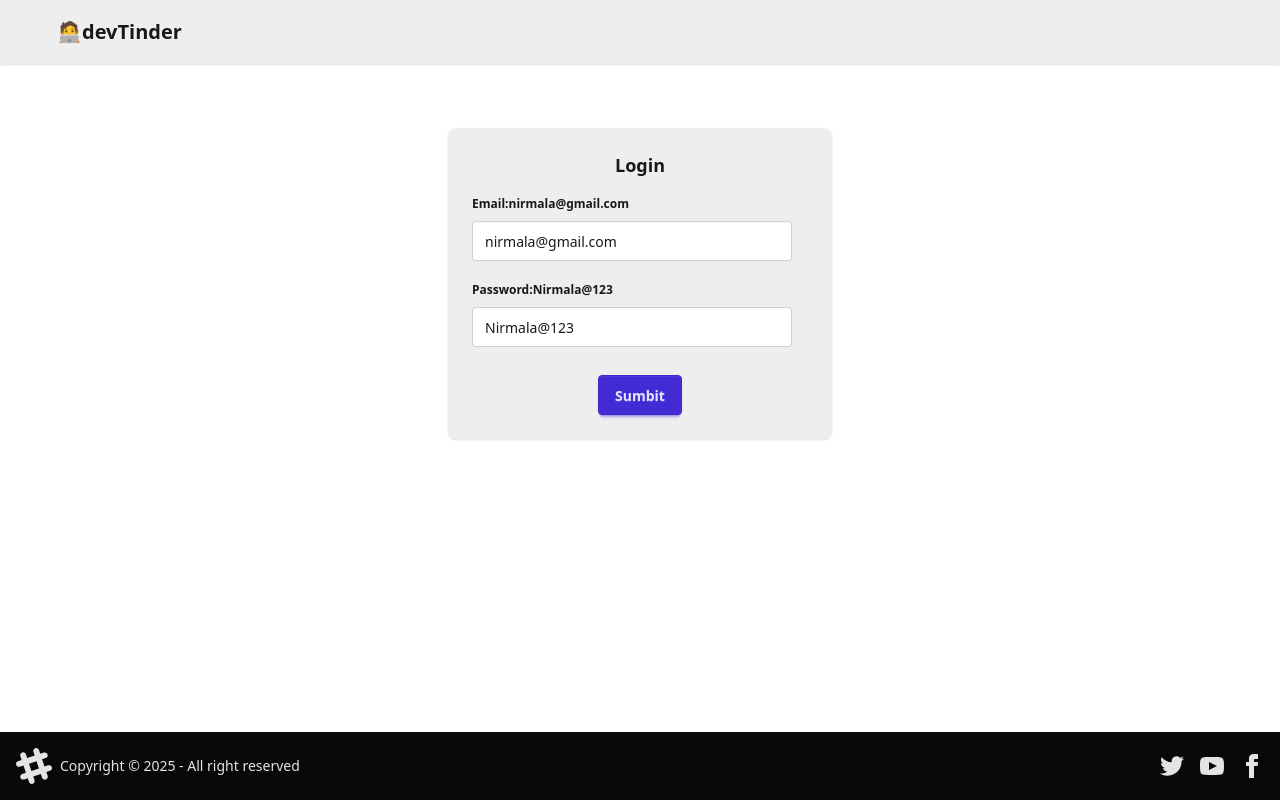
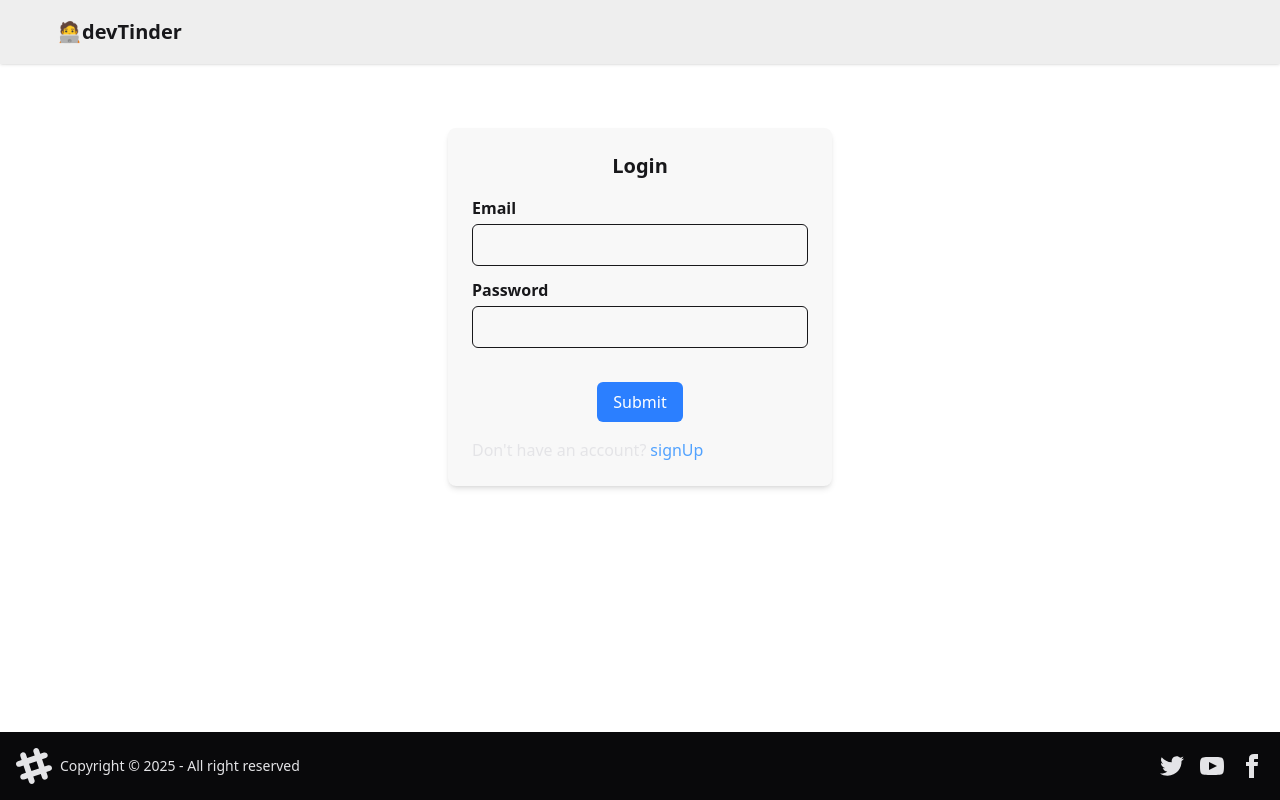
Before and after one commit to sarveshwar4/devTinder-Web, a React (Vite) app: page /login in a window 1280 px wide. Built offline with nearby package versions, Linux system fonts and the light colour scheme; no server answers.

Commit message:
feat:signUp, sendind interested/ignored

```diff
--- a/src/component/Connection.jsx
+++ b/src/component/Connection.jsx
@@ -11,6 +11,7 @@ const Connection = () => {
       try{
         const res = await axios.get(BASE_URL + "/user/connection/view",{withCredentials: true});
         dispatch(addConnections(res.data.data));
+        console.log(res.data.data)
       }catch(error){
         console.log(error);
       }
@@ -18,12 +19,13 @@ const Connection = () => {
   useEffect(()=>{
     fetchConnection();
   }, []);
-  if(!Userconnections) return;
-  if(Userconnections === 0) return (<h1>No Connections</h1>)
+  if(!Userconnections) return null;
+  if(Userconnections.length === 0) return (<h1>No Connections</h1>)
   return Userconnections && (
     <div className='my-[5%] text-center'>
         <h1 className='text-3xl font-bold text-white mb-2'>Connections</h1>
-          {Userconnections.map((connection, key)=>{
+          {Userconnections.filter(connection => connection !== null).
+          map((connection, key)=>{
             const {firstName, lastName, age, gender, about, photoUrl} = connection
               return(
               <div className=' rounded-lg w-1/2 m-4 flex p-4 mx-auto bg-base-200' key={key}>
--- a/src/component/EditProfile.jsx
+++ b/src/component/EditProfile.jsx
@@ -102,7 +102,6 @@ const EditProfile = ({ user }) => {
                 onChange={(e) => setAbout(e.target.value)}
               />
             </fieldset>
-
             <p className="text-red-500">{errors}</p>
             <div className="card-actions justify-center mt-2">
               <button className="btn btn-primary" onClick={updateProfile}>Sumbit</button>
--- a/src/component/Feed.jsx
+++ b/src/component/Feed.jsx
@@ -25,7 +25,7 @@ const Feed = () => {
   }, []);
   return (
     <div className="flex justify-center my-[7%]">
-      {feed.length > 0 ? <UserCard user={feed[2]} /> : <p>Loading feed...</p>}
+      {feed.length > 0 ? <UserCard user={feed[0]} /> : <p>Loading feed...</p>}
     </div>
   );
 };
--- a/src/component/Login.jsx
+++ b/src/component/Login.jsx
@@ -5,11 +5,15 @@ import axios from "axios";
 import BASE_URL from "../utils/constansts";
 import { useNavigate } from "react-router-dom";
 const Login = () => {
-  const [email, setEmail] = useState("nirmala@gmail.com");
-  const [password, setPassword] = useState("Nirmala@123");
+  const [email, setEmail] = useState("");
+  const [password, setPassword] = useState("");
+  const [firstName, setFirstname] = useState("");
+  const [lastName, setlastName] = useState("");
+  const[loggedInUser, setLoggedinUser] = useState(true);
   const [error, setError] = useState("");
   const dispatch = useDispatch();
   const Navigate = useNavigate();
+
   const handleLogin = async () => {
     try {
       const res = await axios.post(
@@ -27,38 +31,114 @@ const Login = () => {
       console.log(error);
     }
   };
+
+  const handleSignUp = async()=>{
+   try {
+    const res = await axios.post(BASE_URL + "/signUp", {
+       firstName,
+       lastName,
+       email,
+       password
+    },
+    {withCredentials : true},);
+    Navigate("/profile");
+    dispatch(addUser(res.data.data))
+    console.log(res);
+  }catch(error){
+    console.log(error);
+  }
+  }
   return (
-    <div className="flex item-center justify-center mt-[10%]">
-      <div className="card bg-base-300 w-96 shadow-sm">
-        <div className="card-body">
-          <h2 className="card-title justify-center">Login</h2>
-          <fieldset className="fieldset">
-            <legend className="fieldset-legend">Email:{email}</legend>
+    // <div className="flex item-center justify-center mt-[10%]">
+    //   <div className="card bg-base-300 w-96 shadow-sm">
+    //     <div className="card-body">
+    //       <h2 className="card-title justify-center">Login</h2>
+    //       <fieldset className="fieldset">
+    //         <legend className="fieldset-legend">Email:{email}</legend>
+    //         <input
+    //           type="text"
+    //           className="input"
+    //           value={email}
+    //           onChange={(e) => setEmail(e.target.value)}
+    //         />
+    //       </fieldset>
+    //       <fieldset className="fieldset">
+    //         <legend className="fieldset-legend">Password:{password}</legend>
+    //         <input
+    //           type="text"
+    //           className="input"
+    //           value={password}
+    //           onChange={(e) => setPassword(e.target.value)}
+    //         />
+    //       </fieldset>
+    //       <p className="text-red-500">{error}</p>
+    //       <div className="card-actions justify-center mt-2">
+    //         <button className="btn btn-primary" onClick={handleLogin}>
+    //           Sumbit
+    //         </button>
+    //       </div>
+    //     </div>
+    //   </div>
+    // </div>
+    <div className="flex items-center justify-center mt-[10%]">
+  <div className=" w-96 shadow-md rounded-lg p-6 bg-base-200">
+    <h2 className="text-center text-xl font-bold mb-4">{loggedInUser ? "Login" : "signUp"}</h2>
+
+    {!loggedInUser && <><div className="mb-3">
+      <label className="block font-semibold mb-1">FirstName</label>
       <input
         type="text"
-              className="input"
+        className="w-full p-2 border rounded-md focus:outline-none focus:ring-2 focus:ring-blue-500"
+        value={firstName}
+        onChange={(e) => setFirstname(e.target.value)}
+      />
+    </div>
+
+    <div className="mb-3">
+      <label className="block font-semibold mb-1">lastName</label>
+      <input
+        type="text"
+        className="w-full p-2 border rounded-md focus:outline-none focus:ring-2 focus:ring-blue-500"
+        value={lastName}
+        onChange={(e) => setlastName(e.target.value)}
+      />
+    </div> </>}
+
+    <div className="mb-3">
+      <label className="block font-semibold mb-1">Email</label>
+      <input
+        type="text"
+        className="w-full p-2 border rounded-md focus:outline-none focus:ring-2 focus:ring-blue-500"
         value={email}
         onChange={(e) => setEmail(e.target.value)}
       />
-          </fieldset>
-          <fieldset className="fieldset">
-            <legend className="fieldset-legend">Password:{password}</legend>
+    </div>
+
+    <div className="mb-3">
+      <label className="block font-semibold mb-1">Password</label>
       <input
-              type="text"
-              className="input"
+        type="password"
+        className="w-full p-2 border rounded-md focus:outline-none focus:ring-2 focus:ring-blue-500"
         value={password}
         onChange={(e) => setPassword(e.target.value)}
       />
-          </fieldset>
+    </div>
+
     <p className="text-red-500">{error}</p>
-          <div className="card-actions justify-center mt-2">
-            <button className="btn btn-primary" onClick={handleLogin}>
-              Sumbit
+
+    <div className="flex justify-center mt-[10%]">
+      <button className="bg-blue-500 text-white px-4 py-2 rounded-md hover:bg-blue-600" onClick={loggedInUser ? handleLogin : handleSignUp}>
+        Submit
       </button>
+    </div>
+    <div className="flex text-center cursor-pointer" onClick={()=>setLoggedinUser((loggedInUser)=>!loggedInUser)}>
+      <p className="mt-4  text-zinc-200" >
+      {loggedInUser  ? "Don't have an account?" : "have an account?" }</p>
+      <span className="text-blue-400 mt-4 ml-1">{loggedInUser ? "signUp" : "logIn"}</span>
     </div>
   </div>
 </div>
-    </div>
+
   );
 };
 
--- a/src/component/Profile.jsx
+++ b/src/component/Profile.jsx
@@ -1,7 +1,6 @@
 import React from 'react'
 import EditProfile from './EditProfile';
 import { useSelector } from 'react-redux';
-import UserCard from './UserCard';
 
 const Profile = () => {
   const user = useSelector((state)=>state.user);
--- a/src/component/UserCard.jsx
+++ b/src/component/UserCard.jsx
@@ -1,7 +1,21 @@
 import React from 'react'
+import BASE_URL from '../utils/constansts';
+import { useDispatch } from 'react-redux';
+import { removeUserFromFeed } from '../utils/feedSlice';
+import axios from 'axios';
 
-const UserCard = ({user, hide}) => {
-    const {firstName, lastName, about, age, gender, photoUrl} = user;
+
+const UserCard = ({user}) => {
+    const {_id , firstName, lastName, about, age, gender, photoUrl} = user;
+    const dispatch = useDispatch();
+    const userIntRestOrIgnore = async(status, userId)=>{
+        try{
+           const res = await axios.post(BASE_URL + "/request/send/" + status + "/" + userId, {}, { withCredentials: true });
+           dispatch(removeUserFromFeed(userId));
+        }catch(error){
+            console.log(error.message)
+        }
+    }
   return  (
     <div className="card bg-base-300 w-80 shadow-xl ">
   <figure>
@@ -14,8 +28,8 @@ const UserCard = ({user, hide}) => {
     {age && gender && <h2 className="card-title">{age + ", " + gender} </h2>}
     <p>{about}</p>
     <div className="card-actions justify-center my-3">
-      <button className="btn btn-primary">ignore</button>
-      <button className="btn btn-secondary">interested</button>
+      <button className="btn btn-primary"  onClick={()=>userIntRestOrIgnore("ignored", _id)}>ignore</button>
+      <button className="btn btn-secondary" onClick={()=>userIntRestOrIgnore("interested", _id)}>interested</button>
     </div>
   </div>
 </div>
--- a/src/utils/connectionSlice.jsx
+++ b/src/utils/connectionSlice.jsx
@@ -2,10 +2,10 @@ import { createSlice } from "@reduxjs/toolkit";
 
 const connectionSlice = createSlice({
     name : "connections",
-    initialState : null,
+    initialState : [],
     reducers : {
         addConnections : (state, action) => action.payload,
-        removeConnections : (state, action) => null,
+        removeConnections : (state, action) => [],
     }
 });
 
--- a/src/utils/feedSlice.jsx
+++ b/src/utils/feedSlice.jsx
@@ -5,10 +5,14 @@ const feedSlice = createSlice({
     initialState : [],
     reducers : {
         addFeed : (state, action) => action.payload,
-        removeFeed : (state, action) => null
+        removeUserFromFeed : (state, action) => {
+            const newFeed = state.filter((feed)=>feed._id !=action.payload);
+            console.log(newFeed);
+            return newFeed;
+        }
     }
 
 });
 
-export const {addFeed, removeFeed} = feedSlice.actions;
+export const {addFeed, removeUserFromFeed} = feedSlice.actions;
 export default feedSlice.reducer;
--- a/src/utils/requestSlice.jsx
+++ b/src/utils/requestSlice.jsx
@@ -5,8 +5,11 @@ const requestSlice = createSlice({
     initialState:null,
     reducers:{
         addUserRequest:(state, action)=>action.payload,
-        remmoveUserRequest:(state, action)=>null,
+        removeUserRequest:(state, action)=>{
+            const newArray = state.filter((r) => r._id != action.payload);
+            return newArray;
+        },
     }
 });
-export const {addUserRequest, remmoveUserRequest}= requestSlice.actions;
+export const {addUserRequest, removeUserRequest}= requestSlice.actions;
 export default requestSlice.reducer;
```
Also changed, not shown: src/component/Request.jsx (+20 -12 lines). Lines whose indentation alone changed are shown as unchanged.
